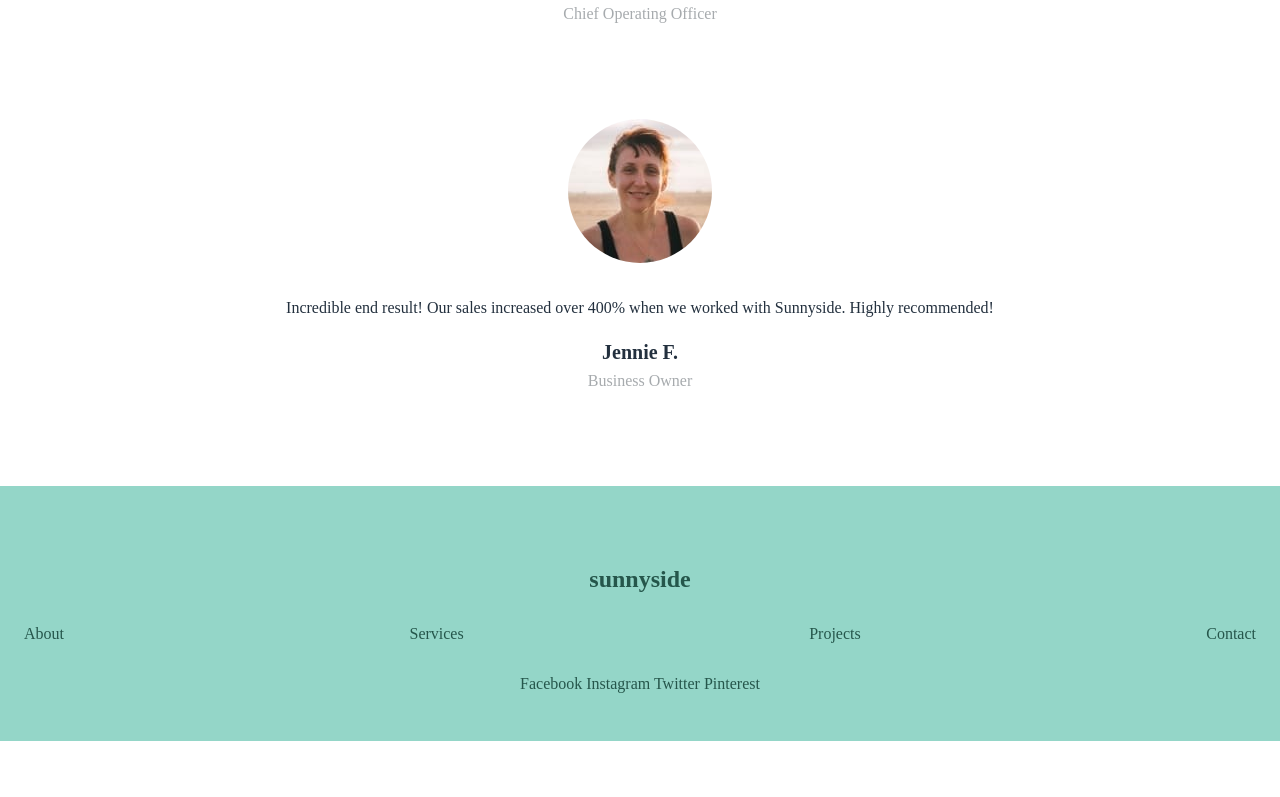
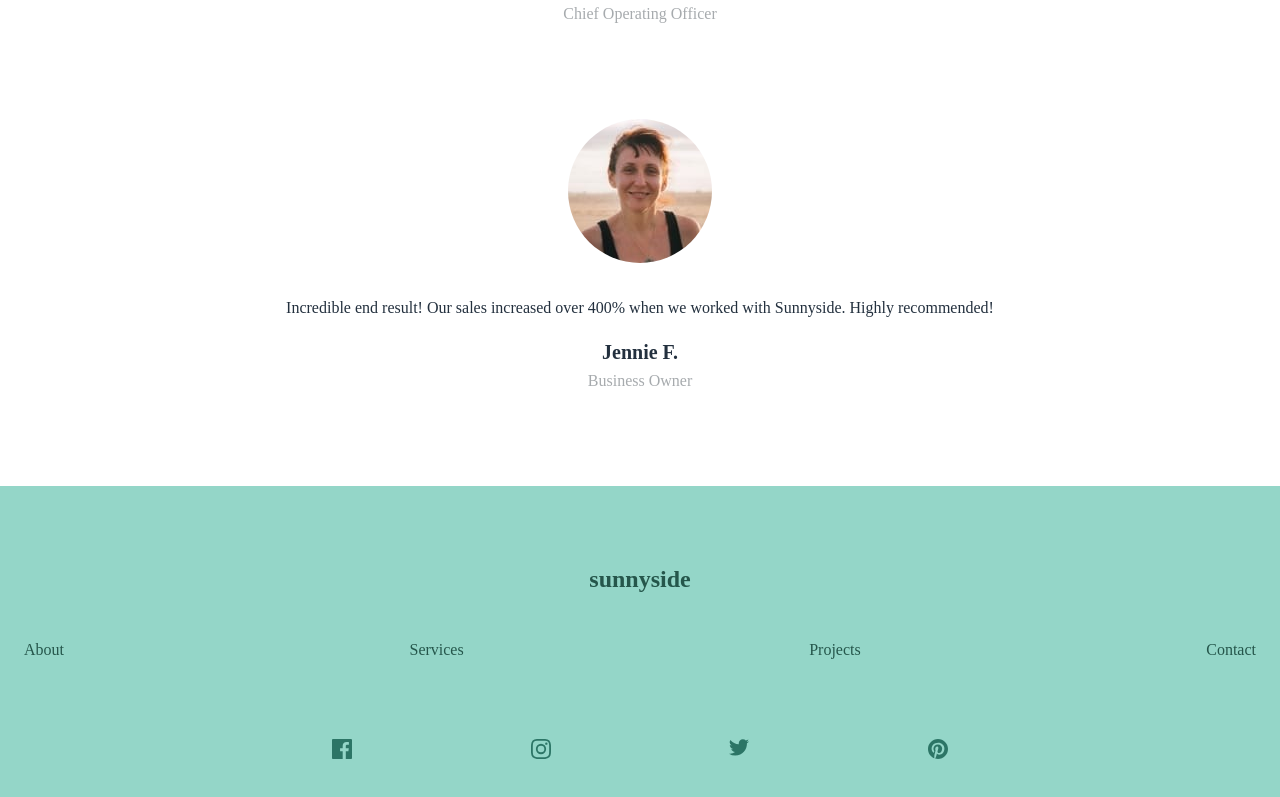
Before and after one commit to GSterczewski/fm-sunnyside, a website built with Vite: page index.html in a window 1280 px wide. Shown: the part 5587-6384 px from the top of the page. Before the commit the page ends 6328 px from the top, so only its background shows below. Built offline with nearby package versions, Linux system fonts and the light colour scheme.

Commit message:
footer section styling

```diff
--- a/index.html
+++ b/index.html
@@ -173,11 +173,43 @@
         <a href="#" class="footer-link">Projects</a>
         <a href="#" class="footer-link">Contact</a>
       </nav>
-      <nav>
-        <a href="#" class="footer-link">Facebook</a>
-        <a href="#" class="footer-link">Instagram</a>
-        <a href="#" class="footer-link">Twitter</a>
-        <a href="#" class="footer-link">Pinterest</a>
+      <nav class="social-links">
+        <a href="#" class="footer-link">
+          <svg width="20" height="20" xmlns="http://www.w3.org/2000/svg">
+            <path
+              d="M18.896 0H1.104C.494 0 0 .494 0 1.104v17.793C0 19.506.494 20 1.104 20h9.58v-7.745H8.076V9.237h2.606V7.01c0-2.583 1.578-3.99 3.883-3.99 1.104 0 2.052.082 2.329.119v2.7h-1.598c-1.254 0-1.496.597-1.496 1.47v1.928h2.989l-.39 3.018h-2.6V20h5.098c.608 0 1.102-.494 1.102-1.104V1.104C20 .494 19.506 0 18.896 0z"
+              fill="#2C7566"
+              fill-rule="nonzero"
+            />
+          </svg>
+        </a>
+        <a href="#" class="footer-link">
+          <svg width="20" height="20" xmlns="http://www.w3.org/2000/svg">
+            <path
+              d="M10 1.802c2.67 0 2.987.01 4.042.059 2.71.123 3.975 1.409 4.099 4.099.048 1.054.057 1.37.057 4.04 0 2.672-.01 2.988-.057 4.042-.124 2.687-1.387 3.975-4.1 4.099-1.054.048-1.37.058-4.041.058-2.67 0-2.987-.01-4.04-.058-2.718-.124-3.977-1.416-4.1-4.1-.048-1.054-.058-1.37-.058-4.041 0-2.67.01-2.986.058-4.04.124-2.69 1.387-3.977 4.1-4.1 1.054-.048 1.37-.058 4.04-.058zM10 0C7.284 0 6.944.012 5.877.06 2.246.227.227 2.242.061 5.877.01 6.944 0 7.284 0 10s.012 3.057.06 4.123c.167 3.632 2.182 5.65 5.817 5.817 1.067.048 1.407.06 4.123.06s3.057-.012 4.123-.06c3.629-.167 5.652-2.182 5.816-5.817.05-1.066.061-1.407.061-4.123s-.012-3.056-.06-4.122C19.777 2.249 17.76.228 14.124.06 13.057.01 12.716 0 10 0zm0 4.865a5.135 5.135 0 100 10.27 5.135 5.135 0 000-10.27zm0 8.468a3.333 3.333 0 110-6.666 3.333 3.333 0 010 6.666zm5.338-9.87a1.2 1.2 0 100 2.4 1.2 1.2 0 000-2.4z"
+              fill="#2C7566"
+              fill-rule="nonzero"
+            />
+          </svg>
+        </a>
+        <a href="#" class="footer-link">
+          <svg width="20" height="17" xmlns="http://www.w3.org/2000/svg">
+            <path
+              d="M20 2.172a8.192 8.192 0 01-2.357.646 4.11 4.11 0 001.805-2.27 8.22 8.22 0 01-2.606.996A4.096 4.096 0 0013.847.248c-2.65 0-4.596 2.472-3.998 5.037A11.648 11.648 0 011.392 1a4.109 4.109 0 001.27 5.478 4.086 4.086 0 01-1.858-.513c-.045 1.9 1.318 3.679 3.291 4.075a4.113 4.113 0 01-1.853.07 4.106 4.106 0 003.833 2.849A8.25 8.25 0 010 14.658a11.616 11.616 0 006.29 1.843c7.618 0 11.923-6.434 11.663-12.205A8.354 8.354 0 0020 2.172z"
+              fill="#2C7566"
+              fill-rule="nonzero"
+            />
+          </svg>
+        </a>
+        <a href="#" class="footer-link">
+          <svg width="20" height="20" xmlns="http://www.w3.org/2000/svg">
+            <path
+              d="M10 0C4.477 0 0 4.477 0 10c0 4.237 2.636 7.855 6.356 9.312-.088-.791-.167-2.005.035-2.868.181-.78 1.172-4.97 1.172-4.97s-.299-.6-.299-1.486c0-1.39.806-2.428 1.81-2.428.852 0 1.264.64 1.264 1.408 0 .858-.546 2.14-.828 3.33-.236.995.5 1.807 1.48 1.807 1.778 0 3.144-1.874 3.144-4.58 0-2.393-1.72-4.068-4.176-4.068-2.845 0-4.516 2.135-4.516 4.34 0 .859.331 1.781.745 2.281a.3.3 0 01.069.288l-.278 1.133c-.044.183-.145.223-.335.134-1.249-.581-2.03-2.407-2.03-3.874 0-3.154 2.292-6.052 6.608-6.052 3.469 0 6.165 2.473 6.165 5.776 0 3.447-2.173 6.22-5.19 6.22-1.013 0-1.965-.525-2.291-1.148l-.623 2.378c-.226.869-.835 1.958-1.244 2.621.937.29 1.931.446 2.962.446 5.523 0 10-4.477 10-10S15.523 0 10 0z"
+              fill="#2C7566"
+              fill-rule="nonzero"
+            />
+          </svg>
+        </a>
       </nav>
 
       <!-- <div class="attribution">
--- a/style.css
+++ b/style.css
@@ -93,15 +93,21 @@
 .footer > .heading {
   color: var(--dark-desaturated-cyan);
   font-size: 1.5rem;
-  margin: 2rem 0;
+  margin: 2rem 0 3rem;
 }
 .footer-navigation {
   width: 100%;
   display: flex;
   justify-content: space-between;
-  margin-bottom: 2rem;
+  margin-bottom: 5rem;
 }
 .footer-link {
   text-decoration: none;
   color: var(--dark-desaturated-cyan);
 }
+.social-links {
+  display: flex;
+  justify-content: space-between;
+  max-width: 50%;
+  margin: 0 auto;
+}
```
